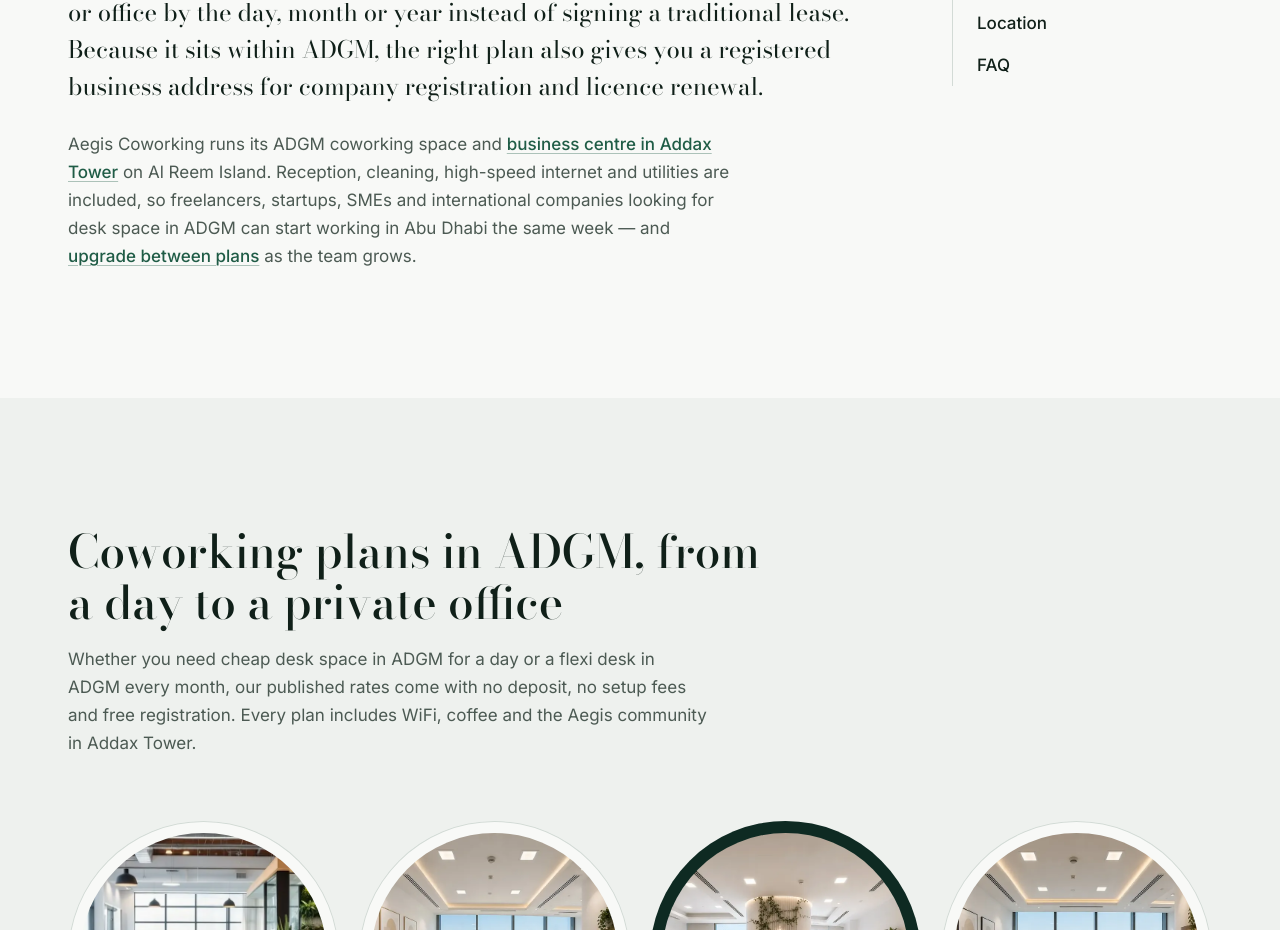
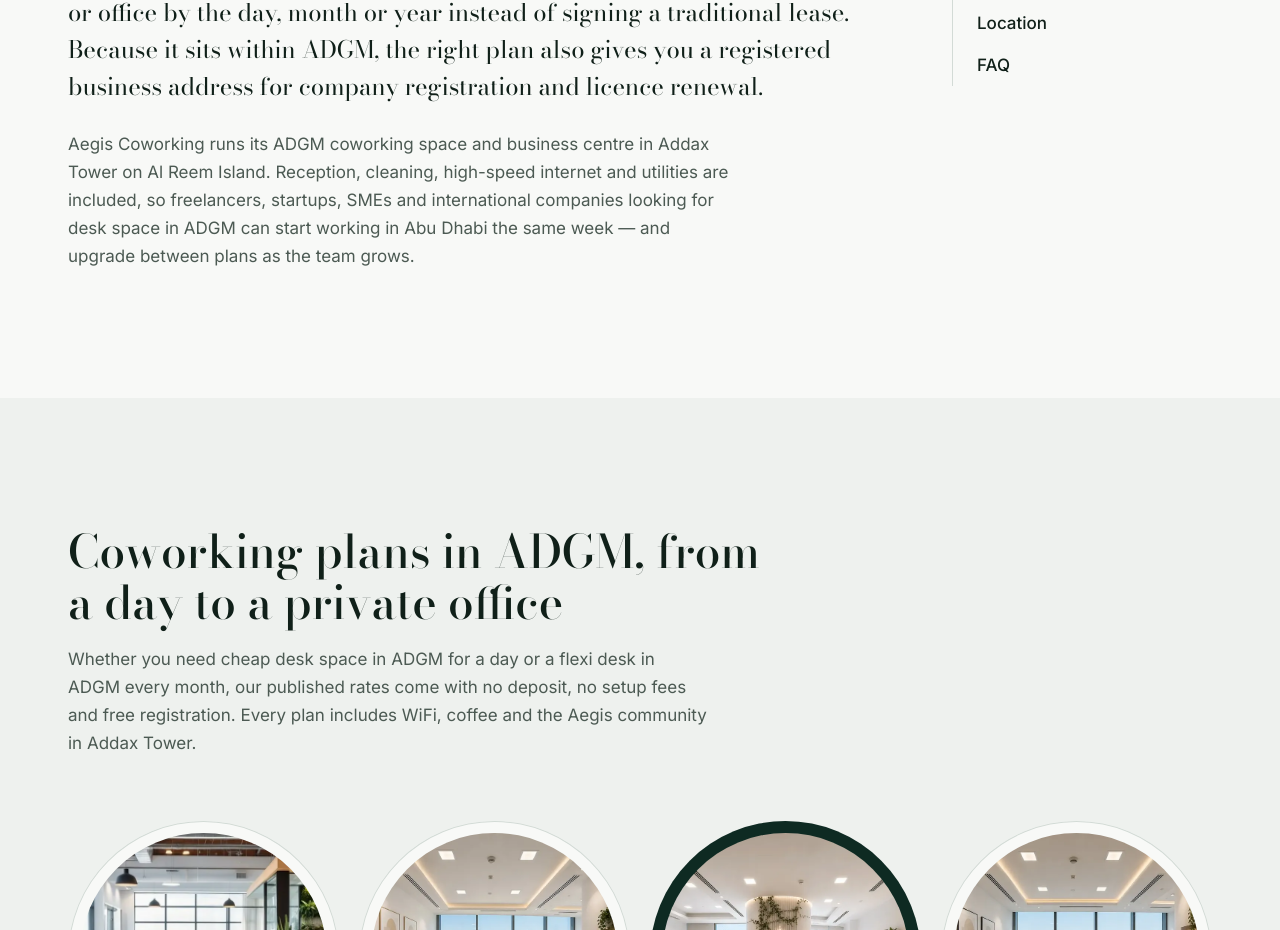
Before and after one commit to coworkingaegis-dev/aegis-coworking-space, a React (Vite) app: page / in a window 1280 px wide. Shown: the part 1400-2330 px from the top of the page. Built offline with nearby package versions, Linux system fonts and the light colour scheme.

Commit message:
Update Intro.jsx

```diff
--- a/src/components/Intro.jsx
+++ b/src/components/Intro.jsx
@@ -15,10 +15,10 @@
           </p>
           <p>
             Aegis Coworking runs its ADGM coworking space and{' '}
-            <a href={`${MAIN_SITE}/addax-tower-al-reem-island`}>business centre in Addax Tower</a> on
+            business centre in Addax Tower on
             Al Reem Island. Reception, cleaning, high-speed internet and utilities are included, so
             freelancers, startups, SMEs and international companies looking for desk space in ADGM can
-            start working in Abu Dhabi the same week — and <a href={`${MAIN_SITE}/pricing`}>upgrade between plans</a> as the team grows.
+            start working in Abu Dhabi the same week — and upgrade between plans as the team grows.
           </p>
         </div>
 
```
